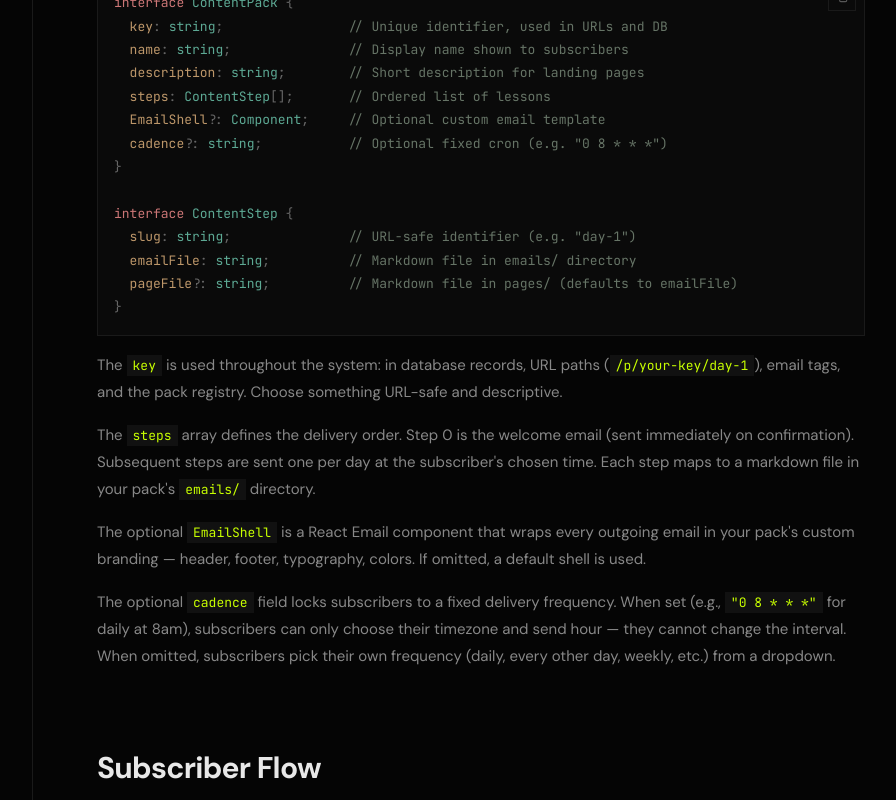
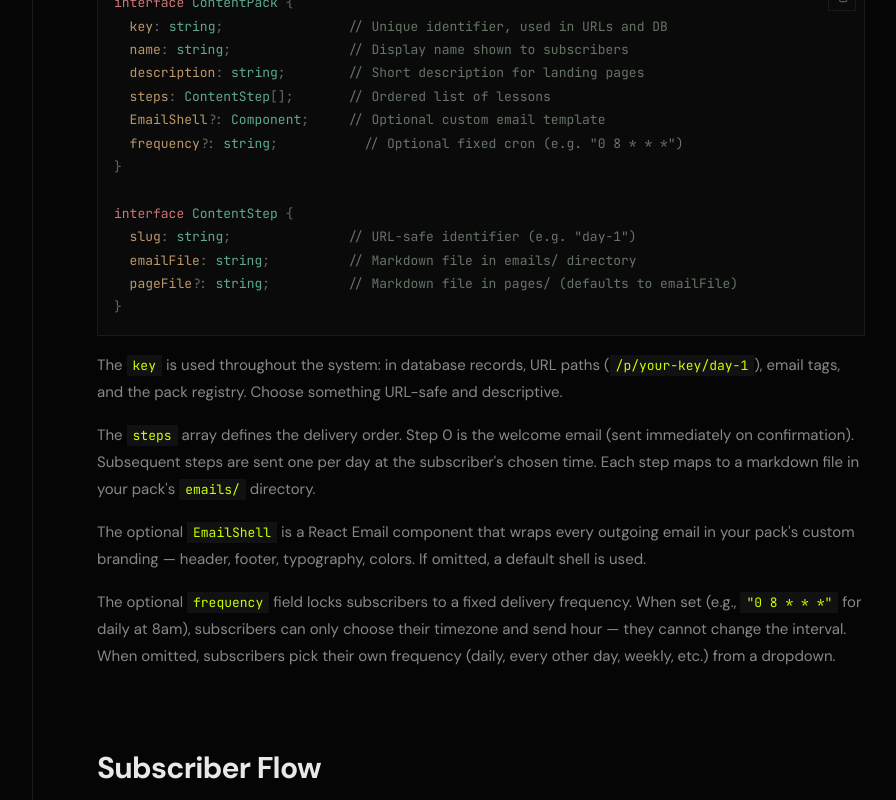
Before and after one commit to petergombos/contentdrip-website, a Next.js app: page /docs in a window 1280 px wide. Shown: the part 3520-4320 px from the top of the page, without its empty margins (207-1103 px from the left). Built offline with nearby package versions, Linux system fonts and the light colour scheme.

Commit message:
Update docs.

```diff
--- a/src/app/docs/page.tsx
+++ b/src/app/docs/page.tsx
@@ -301,7 +301,7 @@ CRON_SECRET=generate-another-random-string
   description: string;        // Short description for landing pages
   steps: ContentStep[];       // Ordered list of lessons
   EmailShell?: Component;     // Optional custom email template
-  cadence?: string;           // Optional fixed cron (e.g. "0 8 * * *")
+  frequency?: string;           // Optional fixed cron (e.g. "0 8 * * *")
 }
 
 interface ContentStep {
@@ -329,7 +329,7 @@ interface ContentStep {
                 default shell is used.
               </P>
               <P>
-                The optional <Code>cadence</Code> field locks subscribers to a
+                The optional <Code>frequency</Code> field locks subscribers to a
                 fixed delivery frequency. When set (e.g.,{" "}
                 <Code>{`"0 8 * * *"`}</Code> for daily at 8am), subscribers can
                 only choose their timezone and send hour — they cannot change
@@ -609,7 +609,7 @@ const pack: ContentPack = {
   ],
   EmailShell: MyEmailShell,
   // Optional: lock subscribers to daily delivery at their chosen hour
-  // cadence: "0 * * * *",
+  // frequency: "0 * * * *",
 };
 
 registerPack(pack);`}</CodeBlock>
--- a/src/app/page.tsx
+++ b/src/app/page.tsx
@@ -534,7 +534,7 @@ export default function HomePage() {
                 slug: "/mindful-productivity",
                 desc: "A free 5-day email course on building sustainable focus and productivity habits.",
                 steps: 6,
-                cadence: "daily at 8am",
+                frequency: "daily at 8am",
                 subs: 142,
                 active: 89,
                 completed: 53,
@@ -553,7 +553,7 @@ export default function HomePage() {
                 slug: "/deep-work",
                 desc: "A free 2-day email course on mastering deep work.",
                 steps: 3,
-                cadence: "subscriber picks",
+                frequency: "subscriber picks",
                 subs: 56,
                 active: 41,
                 completed: 15,
@@ -586,7 +586,7 @@ export default function HomePage() {
                     {pack.steps} lessons
                   </span>
                   <span className="font-mono text-[11px] text-foreground/28">
-                    {pack.cadence}
+                    {pack.frequency}
                   </span>
                 </div>
 
```
